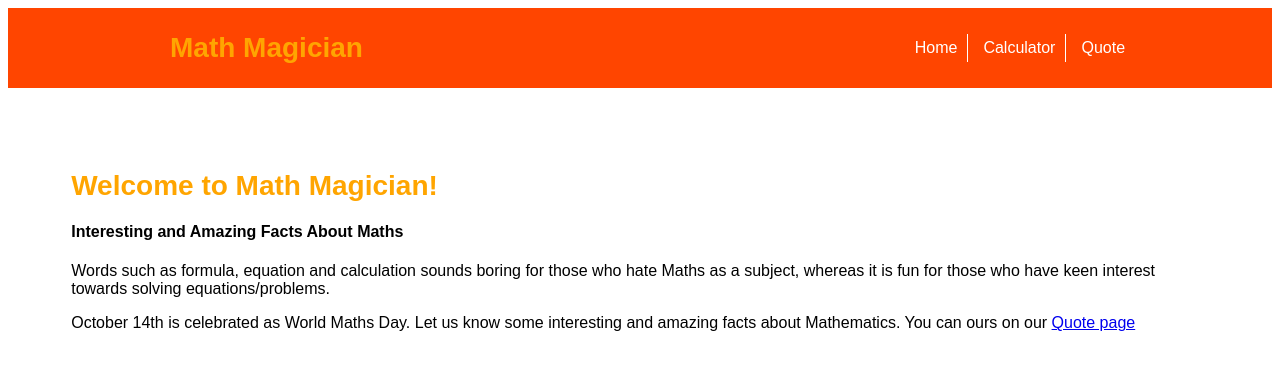
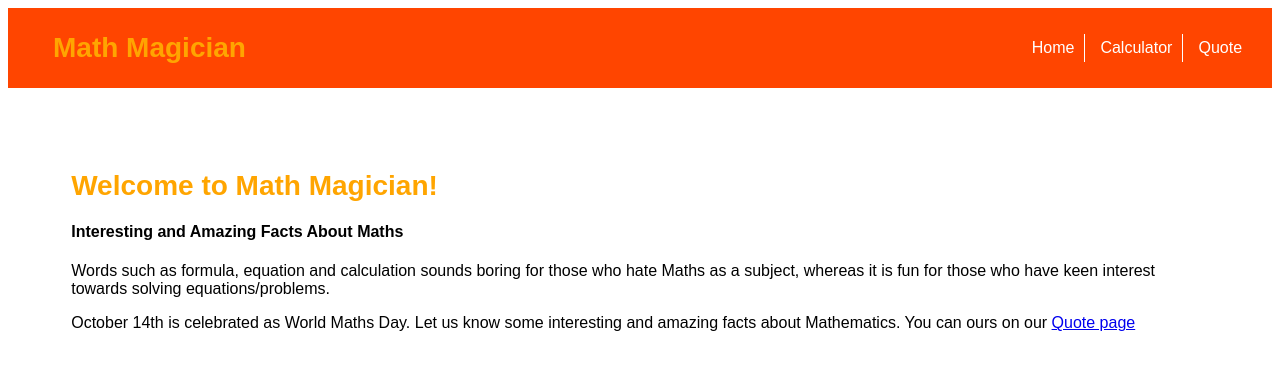
Before and after one commit to kinginthenorthcodez/Math-magicians, a React (Create React App) app: page / in a window 1280 px wide. Shown: the top 370 px of the page. Built offline with nearby package versions, Linux system fonts and the light colour scheme.

Commit message:
Required change
Update index.css

```diff
--- a/src/index.css
+++ b/src/index.css
@@ -68,7 +68,7 @@
 .header .nav {
   display: flex;
   width: 100%;
-  max-width: 950px;
+  padding: 0 40px;
   height: 90%;
   justify-content: space-between;
   align-self: center;
```
